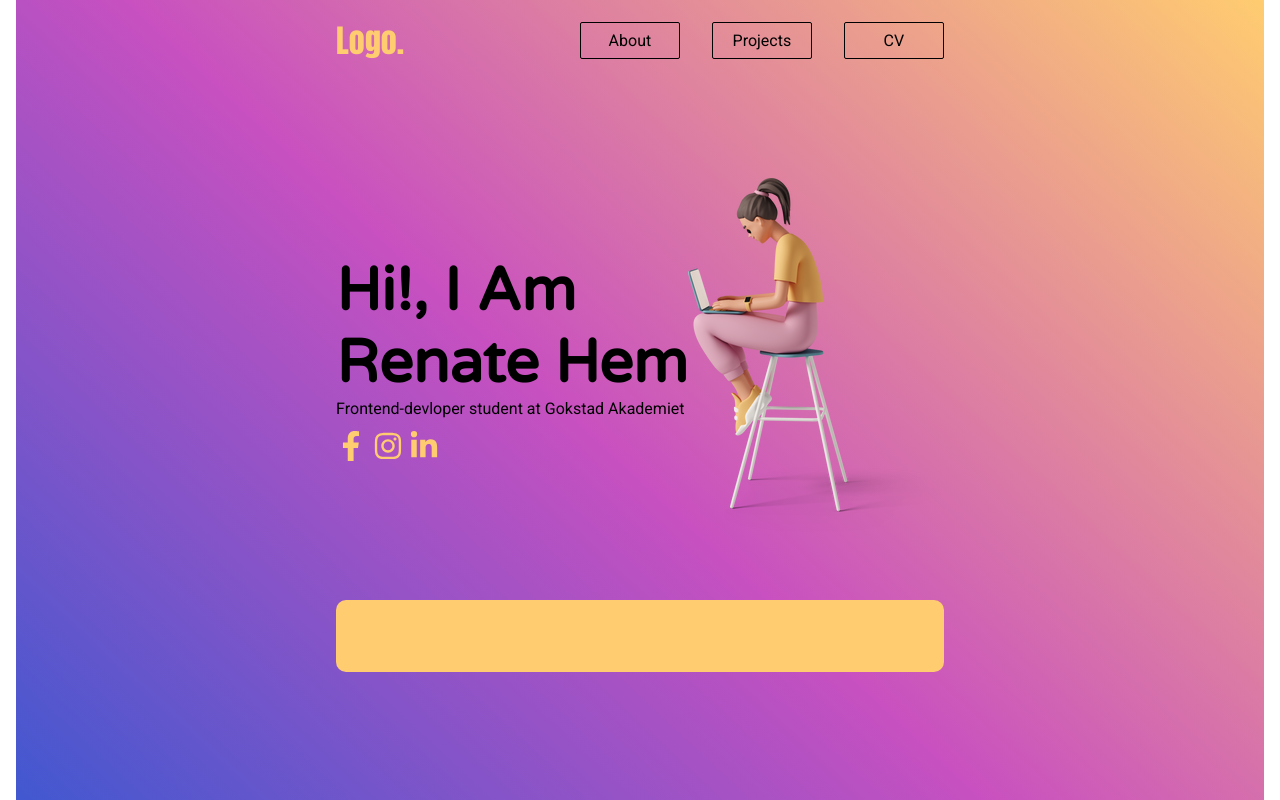
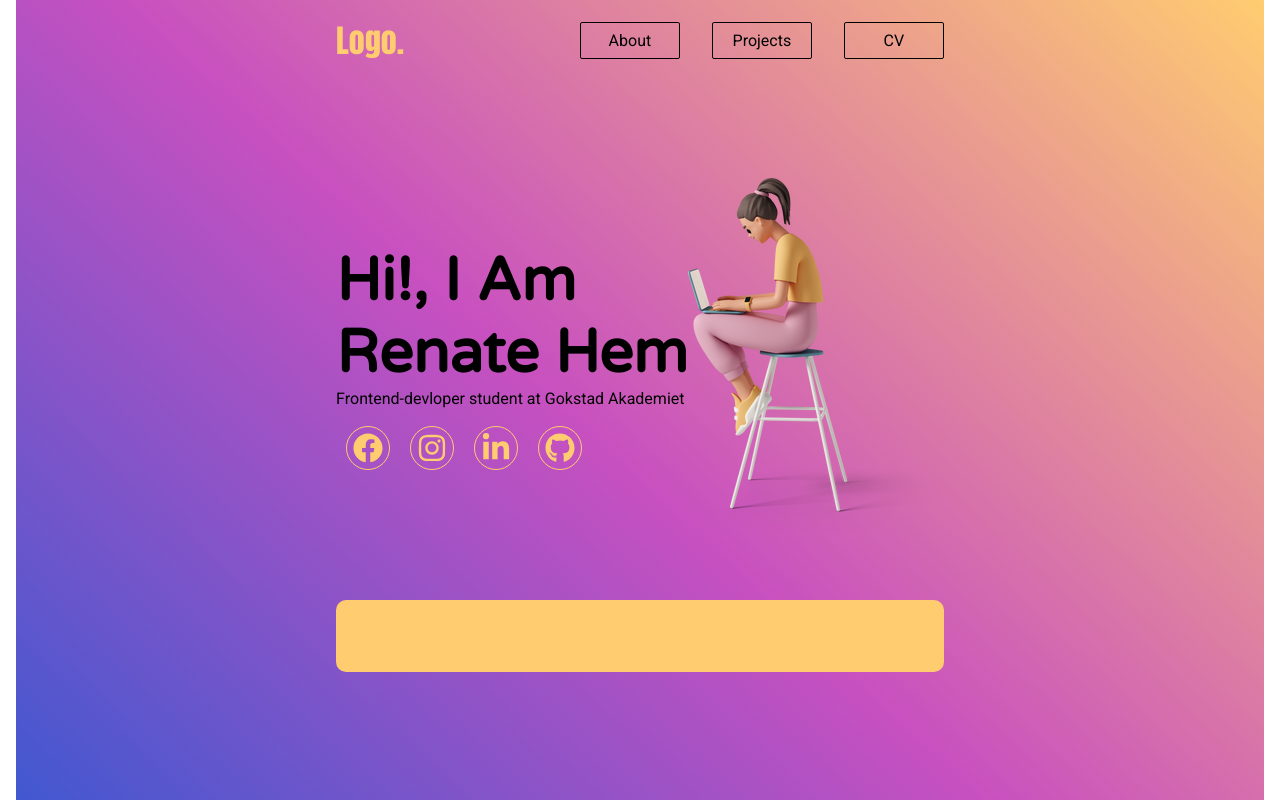
Before and after one commit to Renatebh/portfolio, a React (Create React App) app: page / in a window 1280 px wide. Built offline with nearby package versions, Linux system fonts and the light colour scheme.

Commit message:
added styling to somelogos

```diff
--- /dev/null
+++ b/src/components/some/Some.jsx
@@ -0,0 +1,39 @@
+import React from "react";
+import {
+  FaFacebook,
+  FaLinkedinIn,
+  FaInstagram,
+  FaGithub,
+} from "react-icons/fa";
+import style from "./Some.module.css";
+import { Link } from "react-router-dom";
+
+const Some = () => {
+  return (
+    <>
+      <span className={style["some-icons"]}>
+        <a href="https://www.facebook.com/renate.hem">
+          <FaFacebook size={30} />
+        </a>
+      </span>
+      <span className={style["some-icons"]}>
+        <a href="https://www.instagram.com/renatehem/">
+          {" "}
+          <FaInstagram size={30} />
+        </a>
+      </span>
+      <span className={style["some-icons"]}>
+        <a href="https://www.linkedin.com/in/renate-hem/">
+          <FaLinkedinIn size={30} />
+        </a>
+      </span>
+      <span className={style["some-icons"]}>
+        <a href="https://github.com/Renatebh">
+          <FaGithub size={30} />
+        </a>
+      </span>
+    </>
+  );
+};
+
+export default Some;
--- /dev/null
+++ b/src/components/some/Some.module.css
@@ -0,0 +1,17 @@
+.some-icons a {
+  color: var(--yellow);
+  border: 1px solid var(--yellow);
+  margin: 0.3rem 0.6rem;
+  padding: 0.4rem;
+  border-radius: 50%;
+  display: flex;
+  align-items: center;
+  justify-content: center;
+  cursor: pointer;
+}
+
+.some-icons a:hover {
+  transition: all 0.7s ease-in-out;
+  transform: scale(1.1);
+  box-shadow: var(--box-shadow-light);
+}
--- a/src/pages/Home.jsx
+++ b/src/pages/Home.jsx
@@ -3,7 +3,7 @@ import style from "./Home.module.css";
 import Image from "../components/image/Image";
 import Navbar from "../components/nav/Navbar";
 import Footer from "../components/footer/Footer";
-import { FaFacebookF, FaLinkedinIn, FaInstagram } from "react-icons/fa";
+import Some from "../components/some/Some";
 
 const Home = () => {
   return (
@@ -21,15 +21,7 @@ const Home = () => {
               Frontend-devloper student at Gokstad Akademiet
             </p>
             <div className={style["some-container"]}>
-              <span className={style["some-icons"]}>
-                <FaFacebookF size={30} />
-              </span>
-              <span className={style["some-icons"]}>
-                <FaInstagram size={30} />
-              </span>
-              <span className={style["some-icons"]}>
-                <FaLinkedinIn size={30} />
-              </span>
+              <Some />
             </div>
           </div>
           <div className={style["image-container"]}>
--- a/src/pages/Home.module.css
+++ b/src/pages/Home.module.css
@@ -32,11 +32,9 @@
 
 .some-container {
   margin-top: 0.8rem;
-}
+  display: flex;
 
-.some-icons {
-  color: var(--yellow);
-  margin-right: 0.4rem;
+  align-items: flex-end;
 }
 
 .footer {
```
